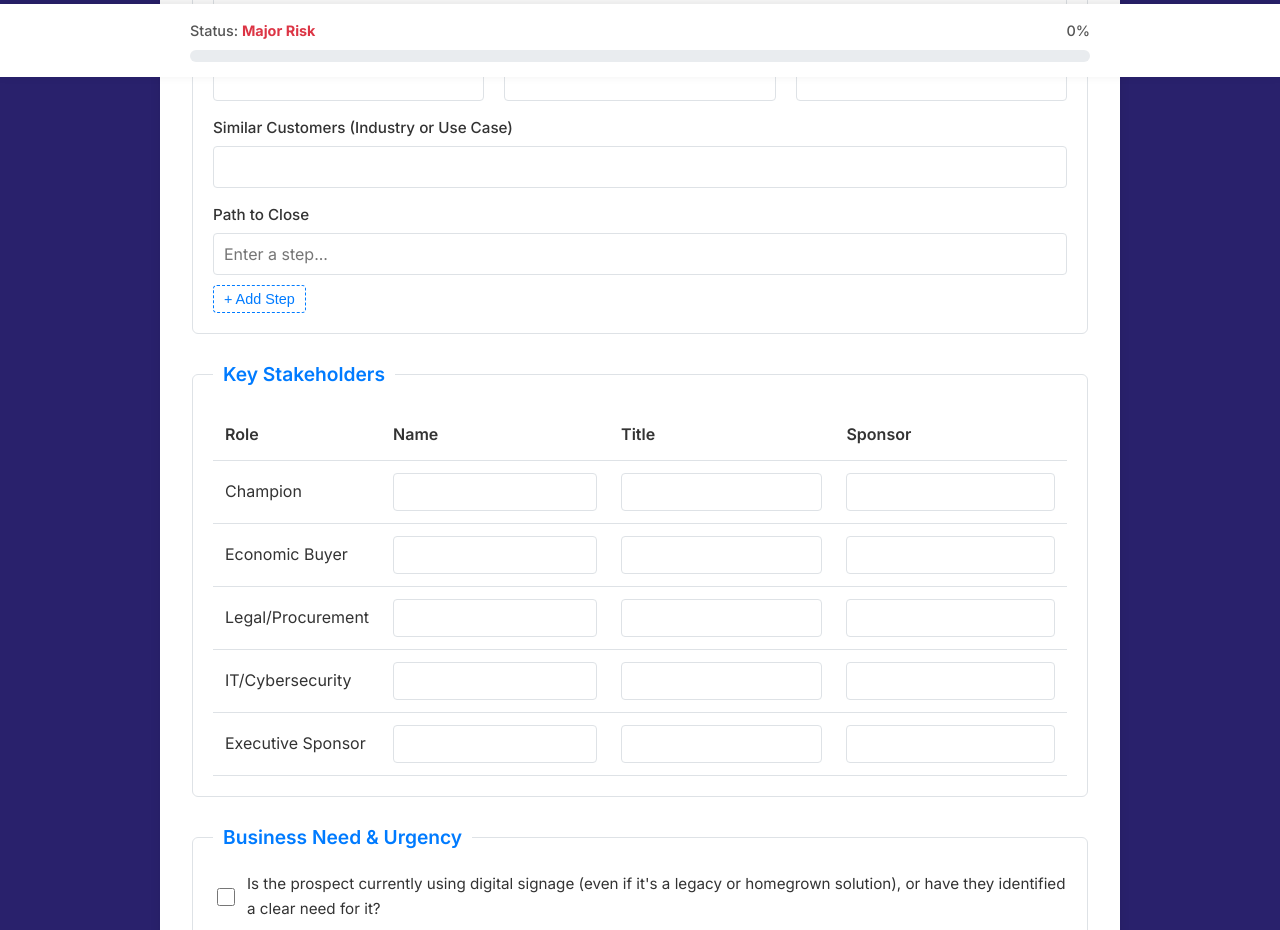
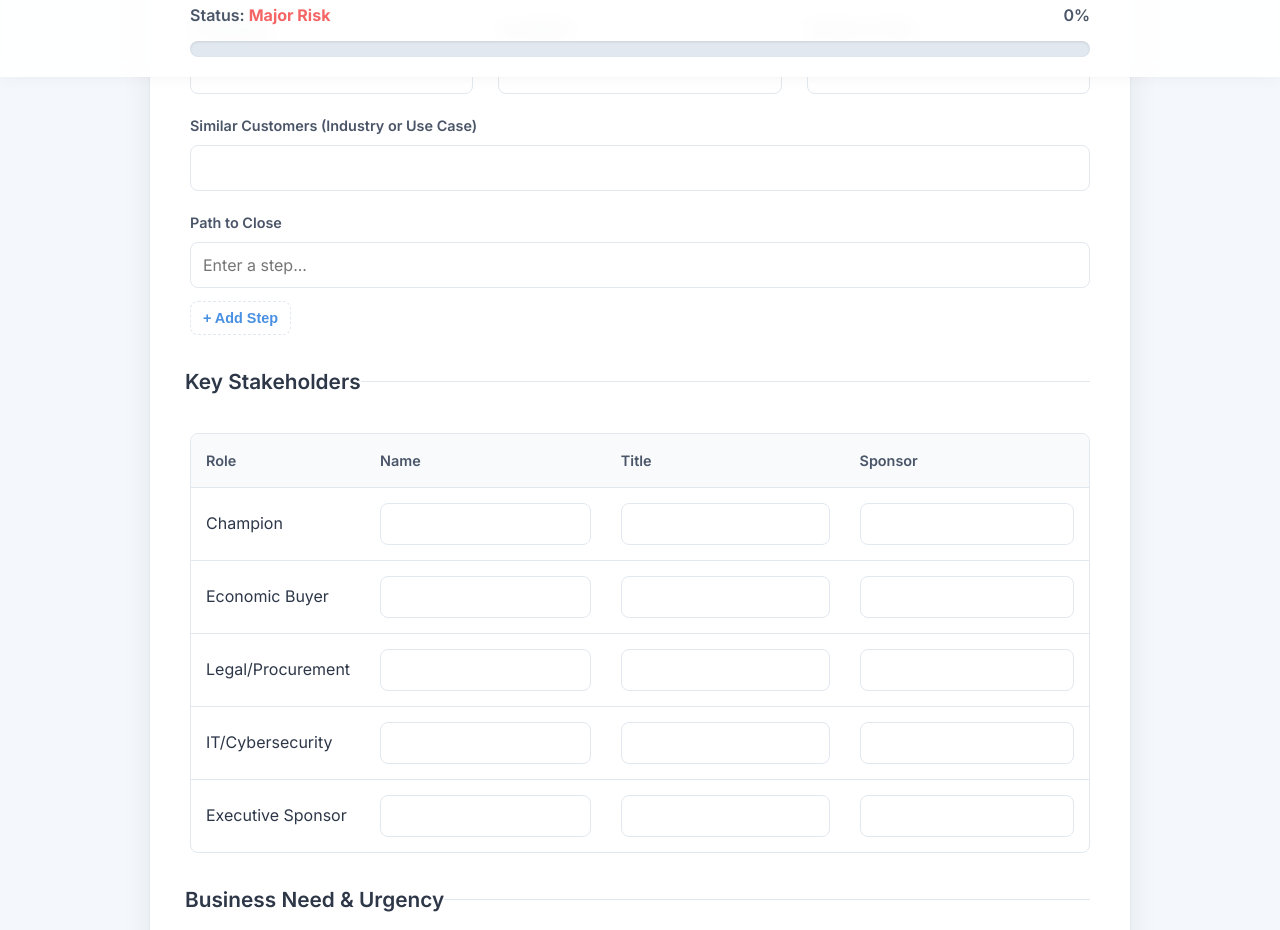
Before and after one commit to devowite/dealreview, a website: page index.html in a window 1280 px wide. Shown: the part 723-1653 px from the top of the page. Drawn offline with Linux system fonts and the light colour scheme.

Commit message:
Update style.css

```diff
--- a/style.css
+++ b/style.css
@@ -1,39 +1,45 @@
 :root {
-    --primary-color: #007bff;
-    --primary-hover: #0056b3;
-    --background-color: #29216C;
-    --container-bg: #ffffff;
-    --text-color: #333;
-    --border-color: #dee2e6;
-    --input-bg: #fff;
-    --progress-bar-bg: #e9ecef;
-    --success-color: #28a745;
-    --warning-color: #ffc107;
-    --danger-color: #dc3545;
+    --primary-color: #4A90E2; /* A more modern, slightly softer blue */
+    --primary-hover: #357ABD;
+    --background-color: #F4F7FC; /* A very light, professional blue-gray */
+    --container-bg: #FFFFFF;
+    --text-color: #2D3748; /* A dark, soft gray instead of pure black */
+    --label-color: #4A5568;
+    --border-color: #E2E8F0;
+    --input-bg: #FFFFFF;
+    --input-focus-border: #4A90E2;
+    --input-focus-shadow: rgba(74, 144, 226, 0.2);
+    --progress-bar-bg: #E2E8F0;
+    --success-color: #48BB78;
+    --warning-color: #F6AD55;
+    --danger-color: #F56565;
 }
 
 body {
-    font-family: 'Inter', sans-serif;
+    font-family: 'Inter', -apple-system, BlinkMacSystemFont, "Segoe UI", Roboto, "Helvetica Neue", Arial, sans-serif;
     background-color: var(--background-color);
     color: var(--text-color);
     margin: 0;
-    padding: 20px 20px 120px 20px; /* Added bottom padding for floating bar */
+    padding: 30px 20px 140px 20px; /* Added more bottom padding for the taller floating bar */
     line-height: 1.6;
+    -webkit-font-smoothing: antialiased;
+    -moz-osx-font-smoothing: grayscale;
 }
 
 .container {
     max-width: 900px;
     margin: 0 auto;
     background-color: var(--container-bg);
-    padding: 20px 30px;
-    border-radius: 8px;
-    box-shadow: 0 4px 12px rgba(0,0,0,0.08);
+    padding: 30px 40px;
+    border-radius: 12px;
+    box-shadow: 0 10px 30px rgba(0, 0, 0, 0.07);
+    border: 1px solid var(--border-color);
 }
 
 header {
-    padding-bottom: 20px;
+    padding-bottom: 25px;
     border-bottom: 1px solid var(--border-color);
-    margin-bottom: 25px;
+    margin-bottom: 30px;
 }
 
 .header-content {
@@ -47,6 +53,7 @@ header {
 h1 {
     color: var(--text-color);
     font-weight: 700;
+    font-size: 1.8em;
     margin: 0;
 }
 
@@ -55,37 +62,45 @@ h1 {
     gap: 15px;
 }
 
-.top-action-buttons button {
+button, .action-buttons button, .top-action-buttons button {
     padding: 10px 20px;
     font-size: 0.95em;
     font-weight: 600;
-    border: none;
-    border-radius: 5px;
+    border-radius: 8px;
     cursor: pointer;
-    transition: background-color 0.3s, transform 0.1s;
+    transition: all 0.2s ease-in-out;
+    border: 1px solid transparent;
+}
+
+button:active, .action-buttons button:active, .top-action-buttons button:active {
+    transform: scale(0.97);
 }
 
 #save-deal-btn {
     background-color: var(--success-color);
     color: white;
+    border-color: var(--success-color);
 }
-#save-deal-btn:hover { background-color: #218838; }
+#save-deal-btn:hover { background-color: #38A169; }
 
 #load-deal-btn {
-    background-color: #6c757d;
+    background-color: var(--label-color);
     color: white;
+    border-color: var(--label-color);
 }
-#load-deal-btn:hover { background-color: #5a6268; }
+#load-deal-btn:hover { background-color: #2D3748; }
 
-/* --- Floating Progress Bar Styles --- */
 #floating-progress-bar {
     position: fixed;
     bottom: 0;
     left: 0;
     width: 100%;
-    background-color: var(--container-bg);
-    padding: 15px 30px;
-    box-shadow: 0 -4px 12px rgba(0,0,0,0.1);
+    background-color: rgba(255, 255, 255, 0.9);
+    backdrop-filter: blur(10px);
+    -webkit-backdrop-filter: blur(10px);
+    padding: 20px 30px;
+    box-shadow: 0 -5px 20px rgba(0,0,0,0.08);
+    border-top: 1px solid var(--border-color);
     z-index: 999;
     box-sizing: border-box;
 }
@@ -93,10 +108,10 @@ h1 {
 .progress-bar-label {
     display: flex;
     justify-content: space-between;
-    margin-bottom: 8px;
-    font-size: 0.9em;
-    font-weight: 500;
-    color: #555;
+    margin-bottom: 12px;
+    font-size: 1em;
+    font-weight: 600;
+    color: var(--label-color);
     max-width: 900px;
     margin-left: auto;
     margin-right: auto;
@@ -111,10 +126,11 @@ h1 {
     background-color: var(--progress-bar-bg);
     border-radius: 20px;
     overflow: hidden;
-    height: 12px;
+    height: 16px;
     max-width: 900px;
     margin-left: auto;
     margin-right: auto;
+    box-shadow: inset 0 1px 3px rgba(0,0,0,0.1);
 }
 
 .progress-bar-fill {
@@ -124,32 +140,33 @@ h1 {
     border-radius: 20px;
     transition: width 0.4s ease, background-color 0.4s ease;
 }
-/* --- End Floating Bar Styles --- */
 
 fieldset {
-    border: 1px solid var(--border-color);
-    border-radius: 6px;
-    padding: 20px;
-    margin-bottom: 25px;
+    border: none;
+    border-top: 1px solid var(--border-color);
+    padding: 25px 0 0 0;
+    margin: 0 0 30px 0;
 }
 
 legend {
     font-weight: 600;
-    font-size: 1.2em;
-    padding: 0 10px;
-    color: var(--primary-color);
+    font-size: 1.3em;
+    padding: 0;
+    margin-left: -5px; /* Align with input fields */
+    margin-bottom: 10px;
+    color: var(--text-color);
 }
 
 .grid-container {
     display: grid;
     grid-template-columns: repeat(auto-fit, minmax(200px, 1fr));
-    gap: 20px;
+    gap: 25px;
 }
 
 .input-group {
     display: flex;
     flex-direction: column;
-    margin-bottom: 15px;
+    margin-bottom: 20px;
 }
 
 .input-group:last-child {
@@ -157,9 +174,10 @@ legend {
 }
 
 label {
-    margin-bottom: 6px;
-    font-weight: 500;
-    font-size: 0.95em;
+    margin-bottom: 8px;
+    font-weight: 600;
+    font-size: 0.9em;
+    color: var(--label-color);
 }
 
 input[type="text"],
@@ -167,14 +185,15 @@ input[type="number"],
 input[type="date"],
 textarea {
     width: 100%;
-    padding: 10px;
+    padding: 12px;
     border: 1px solid var(--border-color);
-    border-radius: 4px;
+    border-radius: 8px;
     background-color: var(--input-bg);
     font-family: 'Inter', sans-serif;
     font-size: 1em;
     box-sizing: border-box;
     transition: border-color 0.2s, box-shadow 0.2s;
+    color: var(--text-color);
 }
 
 input[type="text"]:focus,
@@ -182,32 +201,42 @@ input[type="number"]:focus,
 input[type="date"]:focus,
 textarea:focus {
     outline: none;
-    border-color: var(--primary-color);
-    box-shadow: 0 0 0 2px rgba(0, 123, 255, 0.25);
+    border-color: var(--input-focus-border);
+    box-shadow: 0 0 0 3px var(--input-focus-shadow);
 }
 
 textarea {
     resize: vertical;
+    min-height: 80px;
 }
 
 .add-button {
-    background: none;
-    border: 1px dashed var(--primary-color);
+    background: var(--container-bg);
+    border: 1px dashed var(--border-color);
     color: var(--primary-color);
-    padding: 5px 10px;
-    border-radius: 4px;
+    padding: 8px 12px;
+    border-radius: 8px;
     cursor: pointer;
     font-size: 0.9em;
+    font-weight: 600;
     margin-top: 5px;
     align-self: flex-start;
+    transition: all 0.2s ease;
+}
+
+.add-button:hover {
+    background: #F4F7FC;
+    border-color: var(--primary-color);
 }
 
 #path-to-close-container .path-item {
-    margin-bottom: 5px;
+    margin-bottom: 8px;
 }
 
 .table-container {
     overflow-x: auto;
+    border: 1px solid var(--border-color);
+    border-radius: 8px;
 }
 
 table {
@@ -216,24 +245,38 @@ table {
 }
 
 th, td {
-    padding: 12px;
+    padding: 15px;
     text-align: left;
     border-bottom: 1px solid var(--border-color);
 }
 
+table tr:last-child td {
+    border-bottom: none;
+}
+
 th {
     font-weight: 600;
+    font-size: 0.9em;
+    color: var(--label-color);
+    background-color: #F8FAFC;
 }
 
 td input[type="text"] {
     width: 100%;
-    padding: 8px;
+    padding: 10px;
 }
 
 .checklist-item {
     display: flex;
     align-items: flex-start;
-    margin-bottom: 15px;
+    margin-bottom: 20px;
+    padding: 15px;
+    border-radius: 8px;
+    transition: background-color 0.2s ease;
+}
+
+.checklist-item:hover {
+    background-color: #F8FAFC;
 }
 
 .checklist-item.with-text {
@@ -242,45 +285,35 @@ td input[type="text"] {
 
 .checklist-item.with-text textarea {
     width: 100%;
-    margin-top: 8px;
+    margin-top: 12px;
+    background-color: #F8FAFC;
 }
 
 .checklist-item label {
     display: flex;
     align-items: center;
-    font-weight: 400;
+    font-weight: 500;
+    color: var(--text-color);
     cursor: pointer;
 }
 
 .checklist-item input[type="checkbox"] {
-    margin-right: 12px;
-    width: 18px;
-    height: 18px;
+    margin-right: 15px;
+    width: 20px;
+    height: 20px;
     flex-shrink: 0;
     accent-color: var(--primary-color);
+    cursor: pointer;
+    margin-top: 2px;
 }
 
 .action-buttons {
     display: flex;
     justify-content: flex-end;
     gap: 15px;
-    margin-top: 20px;
-    padding-top: 20px;
+    margin-top: 30px;
+    padding-top: 30px;
     border-top: 1px solid var(--border-color);
-}
-
-.action-buttons button {
-    padding: 12px 25px;
-    font-size: 1em;
-    font-weight: 600;
-    border: none;
-    border-radius: 5px;
-    cursor: pointer;
-    transition: background-color 0.3s, transform 0.1s;
-}
-
-.action-buttons button:active {
-    transform: scale(0.98);
 }
 
 #analyze-deal-btn {
@@ -299,26 +332,41 @@ td input[type="text"] {
     width: 100%;
     height: 100%;
     overflow: auto;
-    background-color: rgba(0,0,0,0.5);
+    background-color: rgba(0,0,0,0.6);
+    animation: fadeIn 0.3s ease;
+}
+
+@keyframes fadeIn {
+    from { opacity: 0; }
+    to { opacity: 1; }
 }
 
 .modal-content {
     background-color: var(--container-bg);
-    margin: 10% auto;
-    padding: 30px;
-    border-radius: 8px;
-    width: 80%;
+    margin: 8% auto;
+    padding: 40px;
+    border-radius: 12px;
+    width: 90%;
     max-width: 700px;
     position: relative;
-    box-shadow: 0 5px 15px rgba(0,0,0,0.3);
+    box-shadow: 0 15px 30px rgba(0,0,0,0.2);
+    animation: slideIn 0.4s ease;
+}
+
+@keyframes slideIn {
+    from { transform: translateY(-30px); opacity: 0; }
+    to { transform: translateY(0); opacity: 1; }
 }
 
 .close-button {
     color: #aaa;
-    float: right;
-    font-size: 28px;
+    position: absolute;
+    top: 15px;
+    right: 20px;
+    font-size: 32px;
     font-weight: bold;
     cursor: pointer;
+    transition: color 0.2s ease;
 }
 
 .close-button:hover {
@@ -327,21 +375,23 @@ td input[type="text"] {
 
 #ai-response {
     margin-top: 20px;
-    white-space: pre-wrap;
-    max-height: 50vh;
+    white-space: pre-wrap; /* Keeps formatting */
+    max-height: 60vh;
     overflow-y: auto;
-    background-color: var(--background-color);
-    padding: 15px;
-    border-radius: 5px;
+    background-color: #F8FAFC;
+    color: var(--text-color);
+    padding: 20px;
+    border-radius: 8px;
+    border: 1px solid var(--border-color);
+    line-height: 1.7;
 }
 
-/* Styles for the new Load Deal Modal */
 #load-deal-select {
     width: 100%;
-    padding: 10px;
-    margin-bottom: 15px;
+    padding: 12px;
+    margin-bottom: 20px;
     border: 1px solid var(--border-color);
-    border-radius: 4px;
+    border-radius: 8px;
     background-color: var(--input-bg);
     font-family: 'Inter', sans-serif;
     font-size: 1em;
@@ -352,8 +402,7 @@ td input[type="text"] {
     padding: 12px 25px;
     font-size: 1em;
     font-weight: 600;
-    border: none;
-    border-radius: 5px;
+    border-radius: 8px;
     cursor: pointer;
     background-color: var(--primary-color);
     color: white;
@@ -363,3 +412,8 @@ td input[type="text"] {
 #load-selected-deal-btn:hover {
     background-color: var(--primary-hover);
 }
+#load-modal-error {
+    color: var(--danger-color);
+    margin-top: 15px;
+    font-weight: 500;
+}
```
